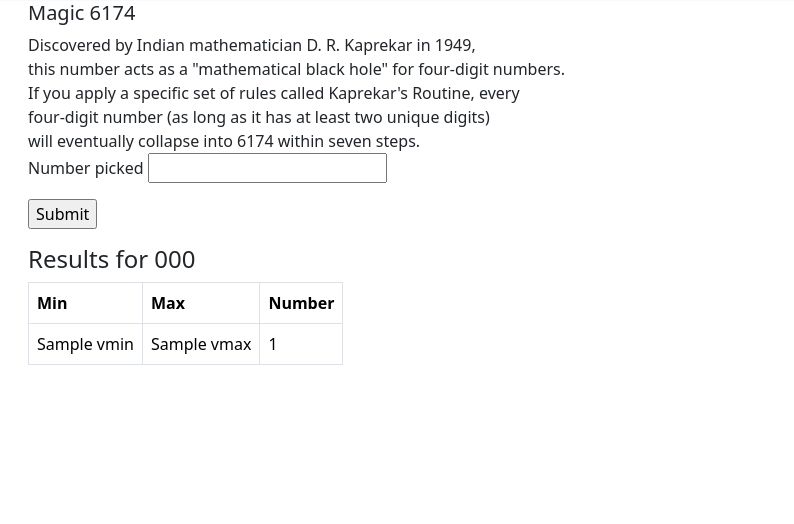
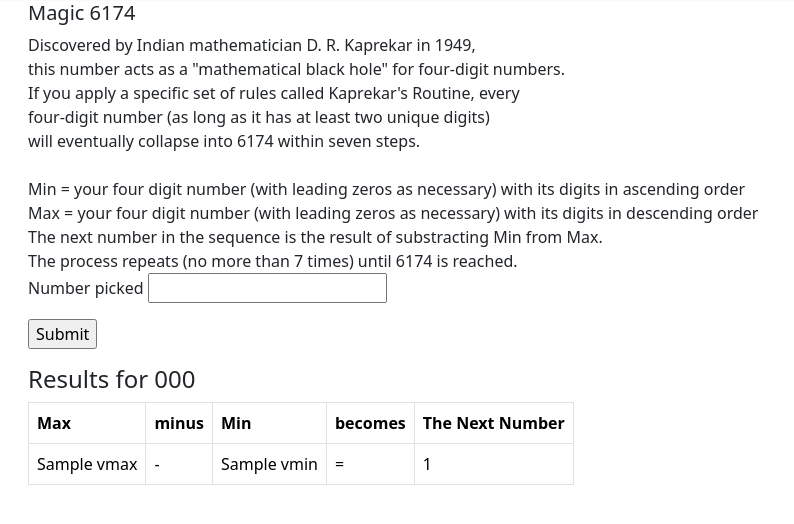
Before and after one commit to scriscuoli/demoapp, a Flask app: template number/templates/number/number.html in a window 1280 px wide. Shown: the part 55-579 px from the top of the page, without its empty margins (0-794 px from the left). Run offline with Flask 3, Linux system fonts and the light colour scheme; the visitor is signed in with stand-in values (Sample User, id 1); the template is opened without the code that fills it: most values are stand-ins (such as "Sample title", 1, 10 or a date in 2020); form fields are guessed from the names that the template uses; some libraries are stand-ins or nearby versions.

Commit message:
Update number.html
added more docs. changes table order

```diff
--- a/number/templates/number/number.html
+++ b/number/templates/number/number.html
@@ -7,6 +7,11 @@
         If you apply a specific set of rules called Kaprekar's Routine, every <br/>
         four-digit number (as long as it has at least two unique digits) <br/>
         will eventually collapse into 6174 within seven steps.<br/>
+        <br/>
+        Min = your four digit number (with leading zeros as necessary) with its digits in ascending order</br>
+        Max = your four digit number (with leading zeros as necessary) with its digits in descending order</br>
+        The next number in the sequence is the result of substracting Min from Max.</br>
+        The process repeats (no more than 7 times) until 6174 is reached.</br>
     </div>
     <form action="" method="POST">
 
@@ -23,12 +28,12 @@
     <table class="table table-bordered w-auto">
         <thead>
             <tr>
-                <th>Min</th><th>Max</th><th>Number</th>
+                <th>Max</th><th>minus</th><th>Min</th><th>becomes</th><th>The Next Number</th>
             </tr>
         </thead>
         <tbody>
             {% for r in results %}
-            <tr><td>{{r.vmin}}</td><td>{{r.vmax}}</td><td {% if r.num == 6174 %}style="color: red;"{% endif %}>{{ r.num }}</td></tr>
+            <tr><td>{{r.vmax}}</td><td>-</td><td>{{r.vmin}}</td><td>=</td></td></tf><td {% if r.num == 6174 %}style="color: red;"{% endif %}>{{ r.num }}</td></tr>
             {% endfor %}
         </tbody>
     </table>
```
